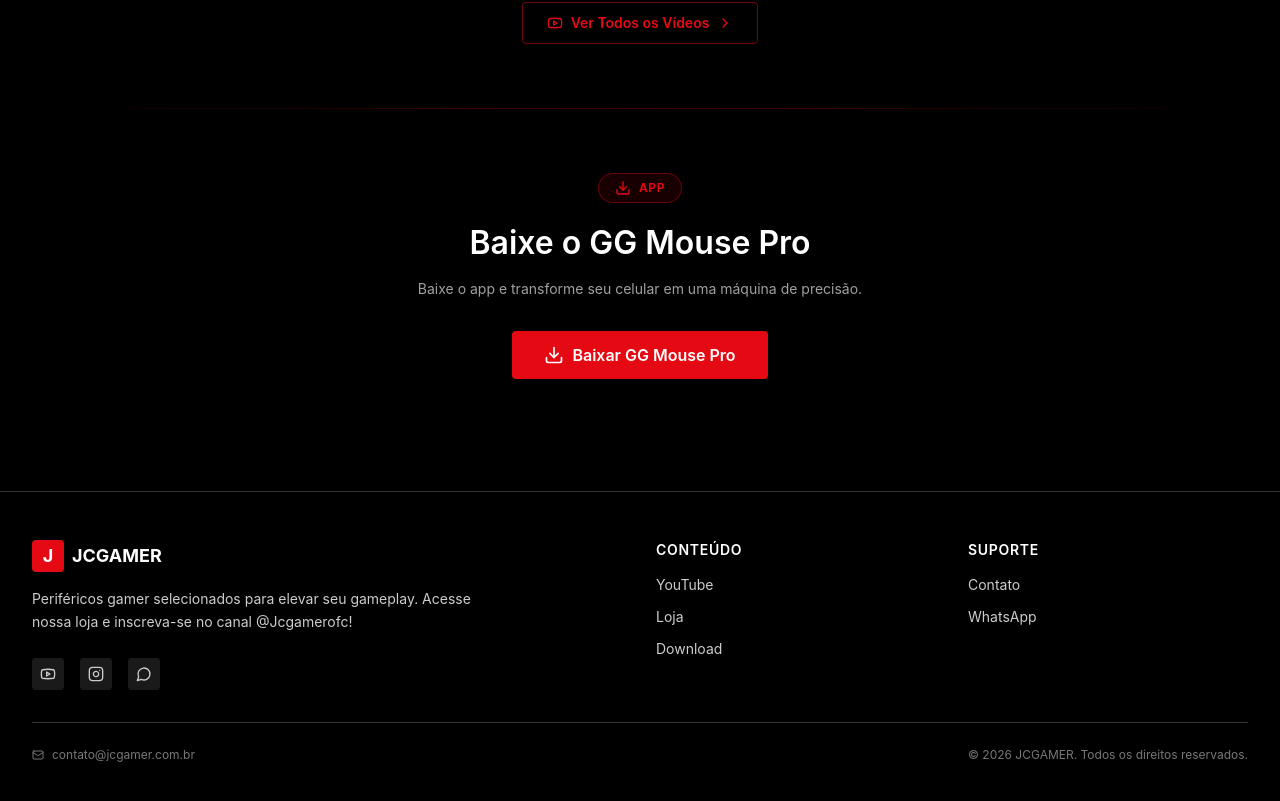
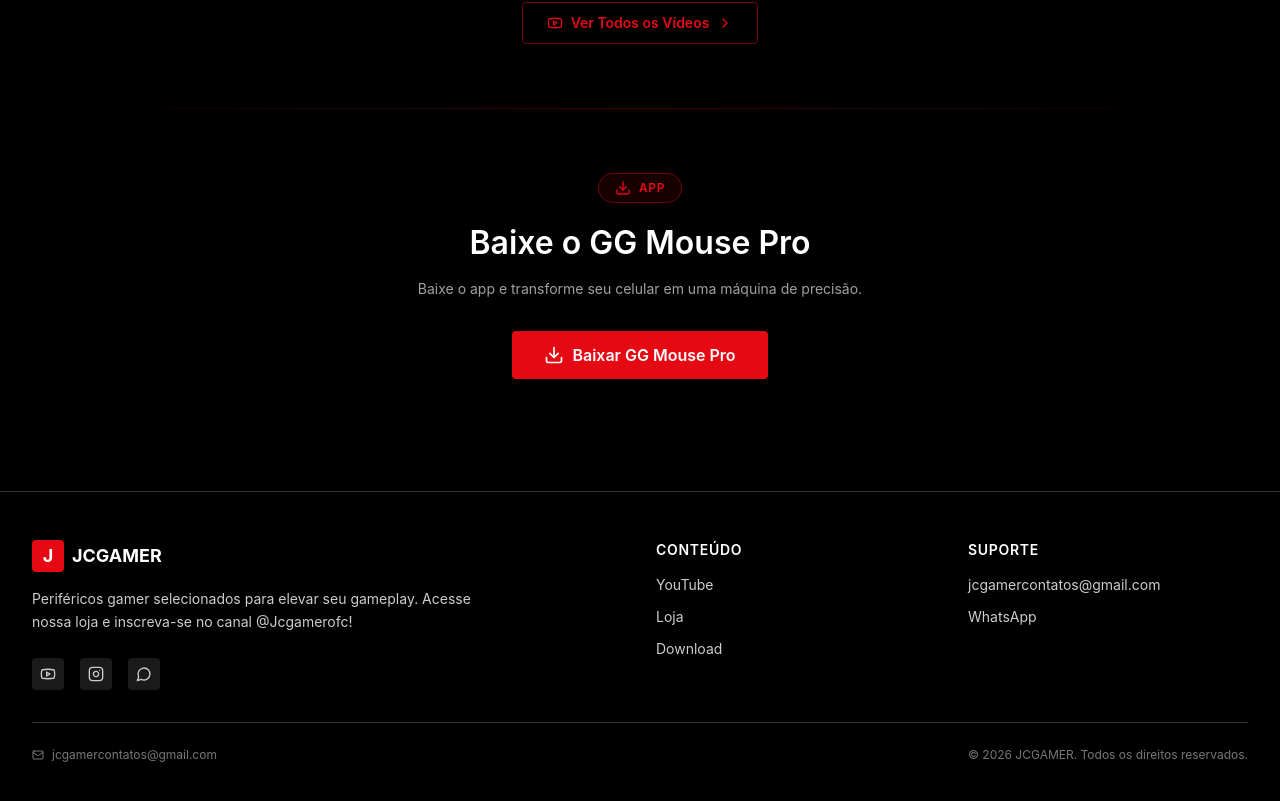
Before and after one commit to jcgamercontatos-png/mobilador-site, a Next.js app: page / in a window 1280 px wide. Shown: the part 1586-2387 px from the top of the page. Built offline with nearby package versions, Linux system fonts and the light colour scheme; no server answers.

Commit message:
Atualiza rodapé: e‑mail correto (jcgamercontatos@gmail.com) clicável em Suporte e no rodapé

```diff
--- a/src/components/Footer.tsx
+++ b/src/components/Footer.tsx
@@ -16,7 +16,7 @@
     { label: "Download", href: "/download" },
   ],
   suporte: [
-    { label: "Contato", href: "mailto:contato@jcgamer.com.br" },
+    { label: "jcgamercontatos@gmail.com", href: "mailto:jcgamercontatos@gmail.com" },
     { label: "WhatsApp", href: "https://wa.me/5521973199886" },
   ],
 };
@@ -80,7 +80,7 @@
 <div className="mt-8 pt-6 border-t border-[#333333] flex flex-col md:flex-row items-center justify-between gap-4">
           <div className="flex items-center gap-2 text-xs text-[#777777]">
             <Mail className="w-3 h-3" />
-            <a href="mailto:contato@jcgamer.com.br" className="text-[#777777]">contato@jcgamer.com.br</a>
+            <a href="mailto:jcgamercontatos@gmail.com" className="text-[#777777] hover:text-[#ffffff] transition-colors">jcgamercontatos@gmail.com</a>
           </div>
           <p className="text-xs text-[#777777] text-center">
             © 2026 JCGAMER. Todos os direitos reservados.
```
